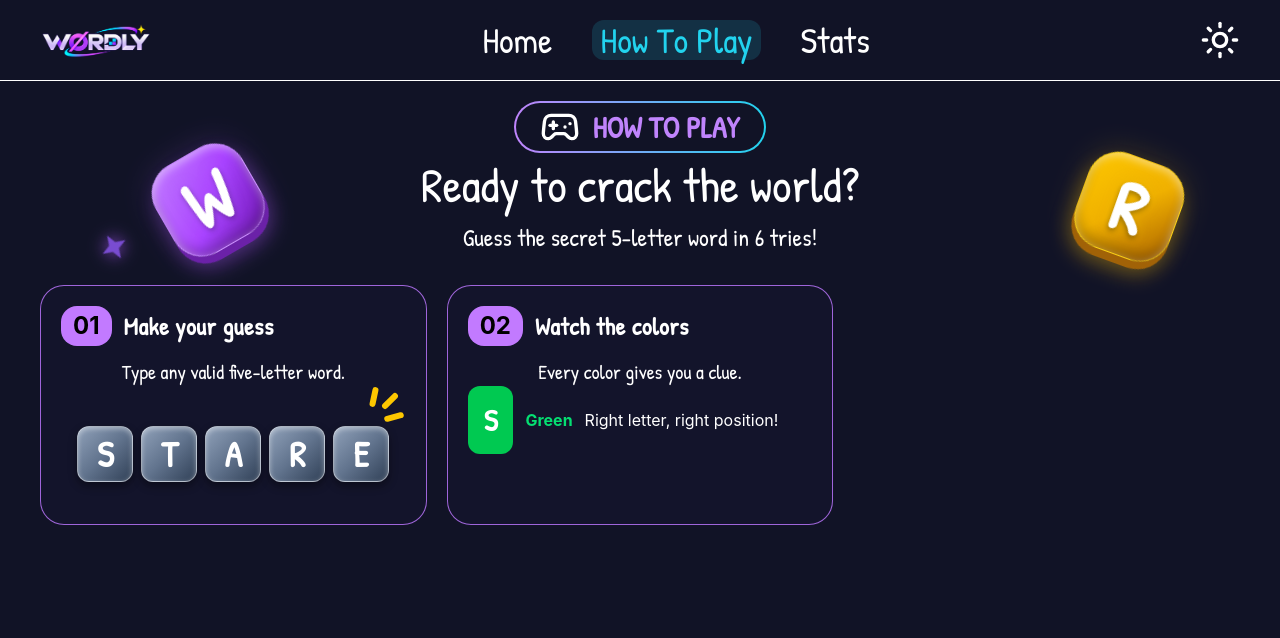
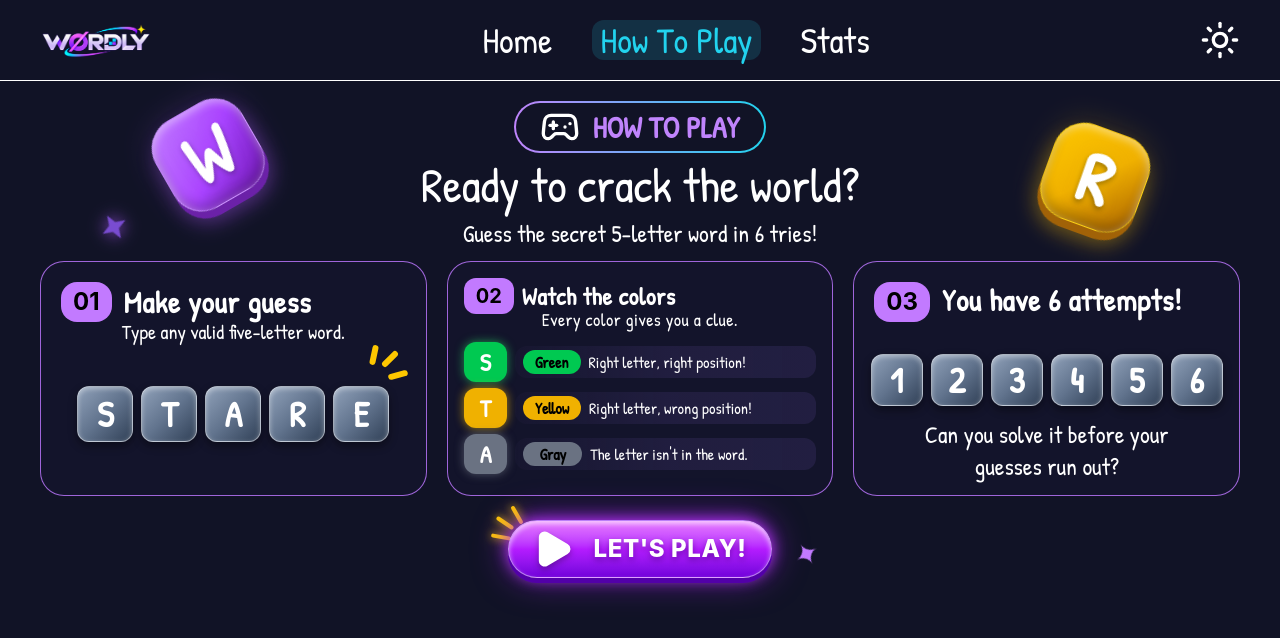
Before and after one commit to jiyasharmaa-ally/wordly, a React (Vite) app: page /how-to-play in a window 1280 px wide. Shown: the top 638 px of the page. Built offline with nearby package versions, Linux system fonts and the light colour scheme.

Commit message:
full ow to play desktop

```diff
--- /dev/null
+++ b/src/assets/components/How to play/LetsPlaybutton.jsx
@@ -0,0 +1,57 @@
+
+import {Play} from "lucide-react"
+
+const LetsPlaybutton = () => {
+    return (
+        <div className="flex justify-center items-center py-6">
+
+            <div className="relative">
+
+                <div className="absolute bottom-[2%] right-[8%]">
+                    <div className="relative w-20 h-20">
+                        <span className="absolute block rounded-full w-5 h-1 lg:rotate-60 rotate-120 bg-yellow-400 lg:bottom-15 lg:right-56 bottom-106 right-4 shadow-[0_0_8px_rgba(250,204,21,0.9),0_0_20px_rgba(250,204,21,0.5)]"></span>
+                        <span className="absolute block rounded-full w-5 h-1 lg:rotate-34 rotate-150 bg-yellow-400 lg:top-6 lg:right-59 -top-84 -right-1 shadow-[0_0_8px_rgba(250,204,21,0.9),0_0_20px_rgba(250,204,21,0.5)]"></span>
+
+                        <span className="absolute block rounded-full w-5 h-1 bg-yellow-400 rotate-10 lg:bottom-9.5 lg:-left-45 bottom-95 left-15 shadow-[0_0_8px_rgba(250,204,21,0.9),0_0_20px_rgba(250,204,21,0.5)]"></span>
+                    </div>
+                </div>
+                {/* Main button */}
+                <button className="
+                    relative
+                    flex items-center justify-center gap-5
+                    px-6 py-2
+                    rounded-full
+                    bg-gradient-to-b from-[#e879ff] via-[#b51cff] to-[#7200db]
+                    border border-purple-300/70
+                    shadow-[0_5px_0_#5200a8,0_0_15px_#bd35ff,0_0_35px_rgba(168,35,255,0.6),inset_0_3px_5px_rgba(255,255,255,0.6)]
+                    hover:scale-105
+                    active:scale-95
+                    transition-transform duration-200
+                    play-glow
+                ">
+
+                    <Play
+                        size={40}
+                        strokeWidth={3}
+                        fill="white"
+                        className="text-white drop-shadow-[0_3px_3px_rgba(0,0,0,0.3)]"
+                    />
+
+                    {/* Button text */}
+                    <span className="text-white text-2xl font-extrabold tracking-wide drop-shadow-[0_3px_3px_rgba(50,0,100,0.5)]">
+                        LET'S PLAY!
+                    </span>
+
+                </button>
+
+                {/* Right purple sparkle */}
+                <span className="absolute animate-sparkle -right-12 top-4 text-purple-400 text-3xl sparkle-right">
+                    ✦
+                </span>
+
+            </div>
+        </div>
+    )
+}
+
+export default LetsPlaybutton
--- a/src/assets/components/How to play/Main.jsx
+++ b/src/assets/components/How to play/Main.jsx
@@ -2,6 +2,8 @@ import React from 'react'
 import Top from './Top'
 import Tab1 from './Tab1/Tab1'
 import Tab2 from './Tab2/Tab2'
+import Tab3 from './Tab3/Tab3'
+import LetsPlaybutton from './LetsPlaybutton'
 
 
 const Main = () => {
@@ -18,12 +20,14 @@ const Main = () => {
     gap-5
     max-w-7xl
     mx-auto
-    mt-8
+    mt-3
 ">
         <Tab1 />
         <Tab2 />
+        <Tab3 />
 
       </div>
+      <LetsPlaybutton />
 
     </main>
   )
--- a/src/assets/components/How to play/Star.jsx
+++ b/src/assets/components/How to play/Star.jsx
@@ -5,7 +5,7 @@ const Star = () => {
     <div className='relative'>
       <img
         src="/images/star.png"
-        className="absolute w-7 h-7 top-20 left-15 drop-shadow-[0_0_8px_rgba(168,85,247,0.9)] animate-sparkle"
+        className="absolute w-7 h-7 top-15 left-15 drop-shadow-[0_0_8px_rgba(168,85,247,0.9)] animate-sparkle"
         alt=""
       />
     </div>
--- a/src/assets/components/How to play/Tab1/Tab1.jsx
+++ b/src/assets/components/How to play/Tab1/Tab1.jsx
@@ -6,7 +6,7 @@ const Tab1 = () => {
         <section className="
             relative
             w-full
-            h-[240px]
+            h-[235px]
             p-5
             border border-purple-400/80
             rounded-3xl
@@ -26,7 +26,7 @@ const Tab1 = () => {
                     01
                 </span>
 
-                <p className="font-wordly text-2xl font-bold tracking-wide">
+                <p className="font-wordly text-3xl font-bold tracking-wide">
                     Make your guess
                 </p>
             </div>
@@ -34,17 +34,16 @@ const Tab1 = () => {
             {/* Description */}
             <p className="
                 font-wordly text-xl
-                text-center
-                mt-3
+                text-center -mt-1
             ">
                 Type any valid five-letter word.
             </p>
 
             {/* Yellow decorative strips */}
             <div className="absolute top-[46%] right-[8%] w-10 h-10">
-                <span className="absolute w-1.5 h-5 bg-yellow-400 rounded-full rotate-12 -top-2 left-4"></span>
-                <span className="absolute w-1.5 h-5 bg-yellow-400 rounded-full rotate-45 -top-1 left-8"></span>
-                <span className="absolute w-1.5 h-5 bg-yellow-400 rounded-full rotate-75 top-3 left-9"></span>
+                <span className="absolute w-1.5 h-5 bg-yellow-400 rounded-full rotate-12 -top-6 left-4"></span>
+                <span className="absolute w-1.5 h-5 bg-yellow-400 rounded-full rotate-45 -top-5 left-8"></span>
+                <span className="absolute w-1.5 h-5 bg-yellow-400 rounded-full rotate-75 -top-1 left-10"></span>
             </div>
 
             {/* Letter tiles */}
--- a/src/assets/components/How to play/Tab2/Colors.jsx
+++ b/src/assets/components/How to play/Tab2/Colors.jsx
@@ -1,20 +1,69 @@
+
 import React from 'react'
 
 const Colors = () => {
     return (
-        <div className="flex items-center gap-3">
+        <div className="flex flex-col gap-1.5">
 
-            <div className="font-wordly p-4 flex items-center justify-center text-white bg-green-500 rounded-xl text-3xl font-bold">
-                S
+            {/* Green */}
+            <div className="flex items-center gap-2 w-full">
+
+                <div className="shrink-0 font-wordly px-4 py-1 flex items-center justify-center text-white bg-green-500 rounded-xl text-2xl font-extrabold shadow-[0_0_10px_rgba(34,197,94,0.7)]">
+                    S
+                </div>
+
+                <div className="flex flex-1 min-w-0 items-center gap-2 bg-gradient-to-r from-[#242044]/20 via-[#242044]/80 to-[#242044]/90 rounded-xl px-2 py-1">
+
+                    <strong className="shrink-0 text-black px-3 rounded-3xl text-base font-wordly bg-green-500">
+                        Green
+                    </strong>
+
+                    <p className="whitespace-nowrap text-white font-wordly text-base">
+                        Right letter, right position!
+                    </p>
+
+                </div>
             </div>
 
-            <strong className="text-green-400">
-                Green
-            </strong>
+            {/* Yellow */}
+            <div className="flex items-center gap-2 w-full">
 
-            <p className="text-white">
-                Right letter, right position!
-            </p>
+                <div className="shrink-0 font-wordly px-4 py-1 flex items-center justify-center text-white bg-yellow-500 rounded-xl text-2xl font-extrabold shadow-[0_0_10px_rgba(234,179,8,0.7)]">
+                    T
+                </div>
+
+                <div className="flex flex-1 min-w-0 items-center gap-2 bg-gradient-to-r from-[#242044]/20 via-[#242044]/80 to-[#242044]/90 rounded-xl px-2 py-1">
+
+                    <strong className="shrink-0 text-black px-3 rounded-3xl text-base font-wordly bg-yellow-500">
+                        Yellow
+                    </strong>
+
+                    <p className="whitespace-nowrap text-white font-wordly text-base">
+                        Right letter, wrong position!
+                    </p>
+
+                </div>
+            </div>
+
+            {/* Gray */}
+            <div className="flex items-center gap-2 w-full">
+
+                <div className="shrink-0 font-wordly px-4 py-1 flex items-center justify-center text-white bg-gray-500 rounded-xl text-2xl font-extrabold shadow-[0_0_10px_rgba(107,114,128,0.7)]">
+                    A
+                </div>
+
+                <div className="flex flex-1 min-w-0 items-center gap-2 bg-gradient-to-r from-[#242044]/20 via-[#242044]/80 to-[#242044]/90 rounded-xl px-2 py-1">
+
+                    <strong className="shrink-0 text-black px-4 rounded-3xl text-base font-wordly bg-gray-500">
+                        Gray
+                    </strong>
+
+                    <p className="whitespace-nowrap  text-white font-wordly justify-start">
+                        The letter isn't in the word.
+                    </p>
+
+                </div>
+            </div>
 
         </div>
     )
--- a/src/assets/components/How to play/Tab2/Tab2.jsx
+++ b/src/assets/components/How to play/Tab2/Tab2.jsx
@@ -1,26 +1,27 @@
+
 import React from 'react'
-import Colors from './colors'
+import Colors from './Colors'
 
 const Tab2 = () => {
     return (
         <section className="
             relative
             w-full
-            h-[240px]
-            p-5
+            h-[235px]
+            p-4
             border border-purple-400/80
             rounded-3xl
             text-white
             bg-[#17172F]/60
         ">
             {/* Heading */}
-            <div className="flex items-center gap-3">
+            <div className="flex items-center gap-2">
                 <span className="
                     shrink-0
                     px-3 py-1
                     bg-purple-400
-                    rounded-2xl
-                    text-black font-bold text-2xl
+                    rounded-xl
+                    text-black font-bold text-xl
                 ">
                     02
                 </span>
@@ -32,12 +33,12 @@ const Tab2 = () => {
 
             {/* Description */}
             <p className="
-                font-wordly text-xl
-                text-center
-                mt-3
+                font-wordly text-lg
+                text-center -mt-2 tracking-wide mb-2
             ">
                 Every color gives you a clue.
             </p>
+
             <Colors />
         </section>
     )
--- /dev/null
+++ b/src/assets/components/How to play/Tab3/Number.jsx
@@ -0,0 +1,13 @@
+import Tiles from "./Tiles"
+
+const Number = ({numbers}) => {
+  return (
+    <div className='flex justify-center gap-2 pt-8 pb-3  '>
+      {numbers.map((num , index) => (
+        <Tiles key={index} num={num} />
+      ))}
+    </div>
+  )
+}
+
+export default Number
--- /dev/null
+++ b/src/assets/components/How to play/Tab3/Tab3.jsx
@@ -0,0 +1,41 @@
+import React from 'react'
+import Number from './Number'
+
+const Tab3 = () => {
+  return (
+    <section className="
+            relative
+            w-full
+            h-[235px]
+            p-5
+            border border-purple-400/80
+            rounded-3xl
+            text-white
+            bg-[#17172F]/60
+        ">
+            {/* Heading */}
+            <div className="flex gap-3">
+                <span className="
+                    shrink-0
+                    px-3 py-1
+                    bg-purple-400
+                    rounded-2xl
+                    text-black font-bold text-2xl
+                ">
+                    03
+                </span>
+
+                <p className="font-wordly text-3xl font-bold tracking-wide">
+                    You have 6 attempts!
+                </p>
+            </div>
+
+           <Number numbers={["1", "2", "3", "4", "5", "6"]}/>
+
+           <p className='font-wordly text-2xl text-center px-5'>Can you solve it before your guesses run out?</p>
+
+        </section>
+  )
+}
+
+export default Tab3
--- /dev/null
+++ b/src/assets/components/How to play/Tab3/Tiles.jsx
@@ -0,0 +1,17 @@
+import React from 'react'
+
+const Tiles = ({num}) => {
+  return (
+
+        <div className='shrink-0 w-12 h-12 sm:w-12 sm:h-12 lg:w-13 lg:h-13
+            flex items-center justify-center
+            rounded-xl
+            border border-white/50
+            bg-linear-to-br from-slate-400 via-slate-500 to-slate-700
+            text-white text-4xl font-wordly font-bold
+            shadow-[0_4px_8px_rgba(0,0,0,0.4),inset_0_2px_5px_rgba(255,255,255,0.4)]'>{num}</div>
+    )
+
+}
+
+export default Tiles
--- a/src/assets/components/How to play/Top.jsx
+++ b/src/assets/components/How to play/Top.jsx
@@ -7,14 +7,14 @@ import Star from './Star'
 const Top = () => {
   return (
 
-    <section className='text-white mt-5'>
+    <section className='relative text-white mt-5'>
         <Howtoplay />
         <Star />
         <Wtile />
         <Rtile />
         <div className='text-center mt-2 '>
             <h1 className='font-wordly text-5xl'>Ready to crack the world?</h1>
-            <p className='mt-3 text-2xl font-wordly'>Guess the secret 5-letter word in 6 tries!</p>
+            <p className='mt-2 text-2xl font-wordly'>Guess the secret 5-letter word in 6 tries!</p>
         </div>
 
 
--- a/src/assets/components/home/LeftHero.jsx
+++ b/src/assets/components/home/LeftHero.jsx
@@ -26,7 +26,8 @@ const LeftHero = () => {
             <div className="px-5 p-2 ">
                 <div className="flex flex-col lg:flex-row items-center lg:justify-start justify-center gap-3">
                     <div className="lg:px-7 lg:p-3 p-2 px-15 justify-center flex  items-center gap-4 border rounded-2xl bg-[#964add] border-transparent w-fit hover:bg-[#A855F7]">
-                        <Play size={35} />
+                        <Play size={35} strokeWidth={3}
+                        fill="white" />
                         <button className="lg:text-3xl justify-center text-2xl w-full font-bold font-wordly lg:tracking-wider uppercase cursor-pointer hover:scale-105 transition-all duration-200">
                             Play Now
                         </button>
```
Also changed, not shown: src/assets/components/How to play/Wtile.jsx (+5 -4 lines).
